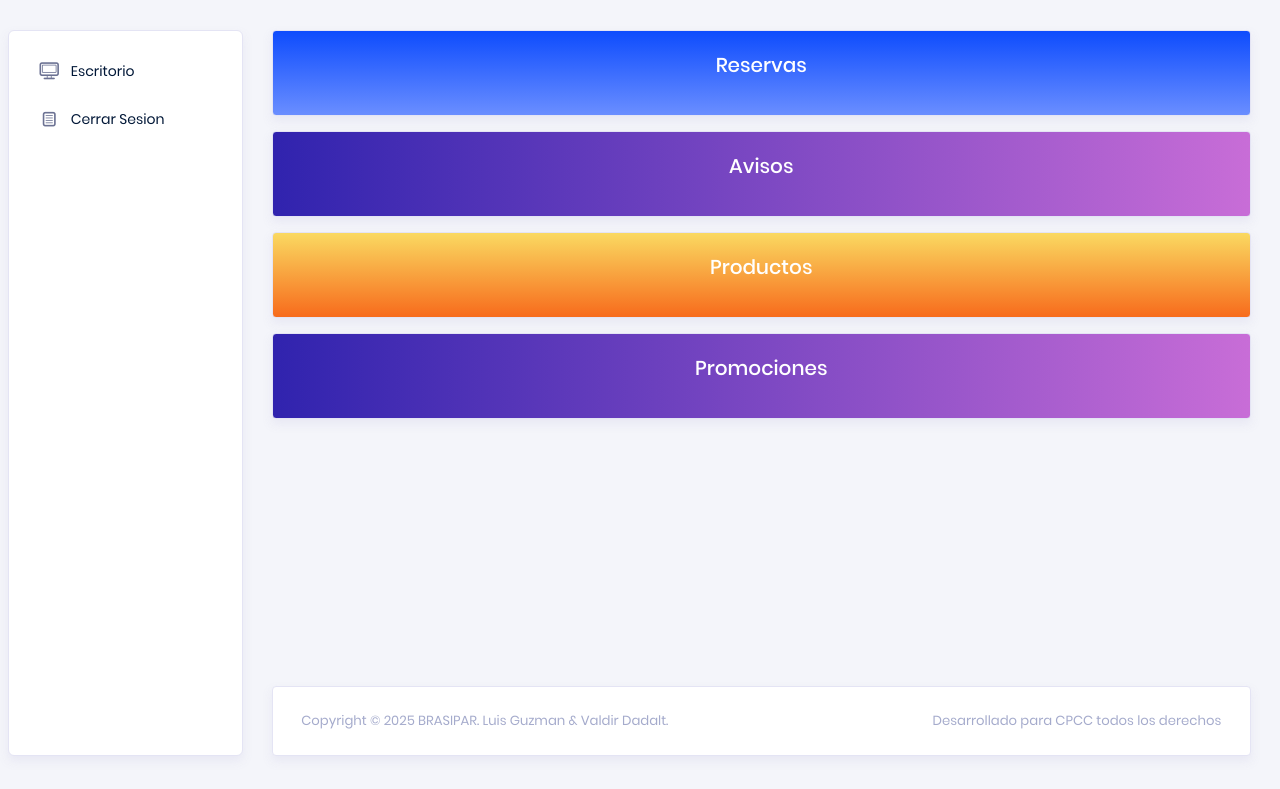
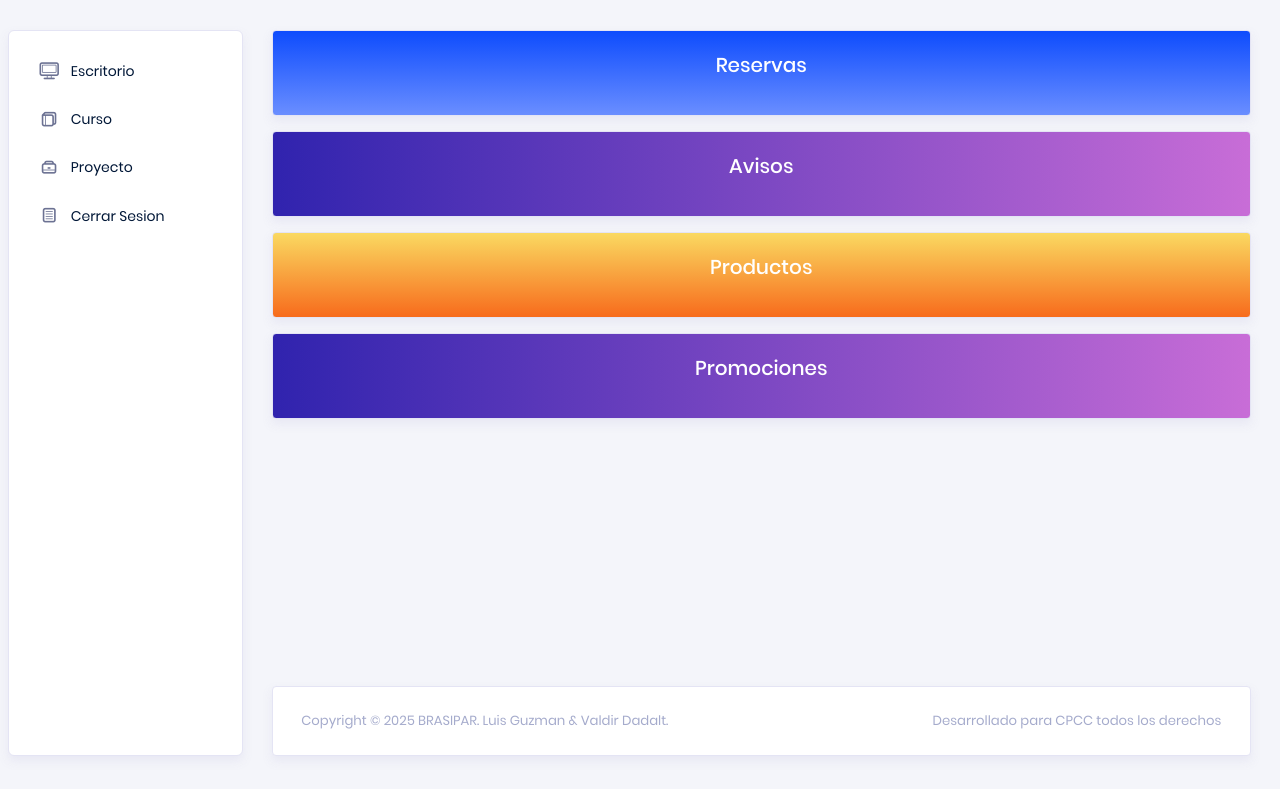
Before and after one commit to luisguzman123/valdircoop, a PHP site: page /menu.php in a window 1280 px wide. Shown: the part 170-959 px from the top of the page. Run offline with PHP 8.4, Linux system fonts and the light colour scheme; the visitor is signed in with stand-in values (Sample User, id 1).

Commit message:
Add course and project links to user menu

```diff
--- a/menu.php
+++ b/menu.php
@@ -263,7 +263,7 @@
                 <!-- partial:partials/_sidebar.html -->
                 <nav class="sidebar sidebar-offcanvas" id="sidebar">
                     <ul class="nav">
-                        <?php
+<?php
                         if($_SESSION['rol'] == "ADMINISTRADOR"){
 
 
@@ -281,6 +281,19 @@
                         <?php
                         }
                         ?>
+
+                        <li class="nav-item">
+                            <a class="nav-link" onclick="mostrarListarCurso(); return false;" href="#">
+                                <i class="typcn typcn-book menu-icon"></i>
+                                <span class="menu-title">Curso</span>
+                            </a>
+                        </li>
+                        <li class="nav-item">
+                            <a class="nav-link" onclick="mostrarListarProyecto(); return false;" href="#">
+                                <i class="typcn typcn-briefcase menu-icon"></i>
+                                <span class="menu-title">Proyecto</span>
+                            </a>
+                        </li>
 
                         <li class="nav-item">
                             <a class="nav-link" href="controlador/cerrarSesion.php" aria-expanded="false" >
```
